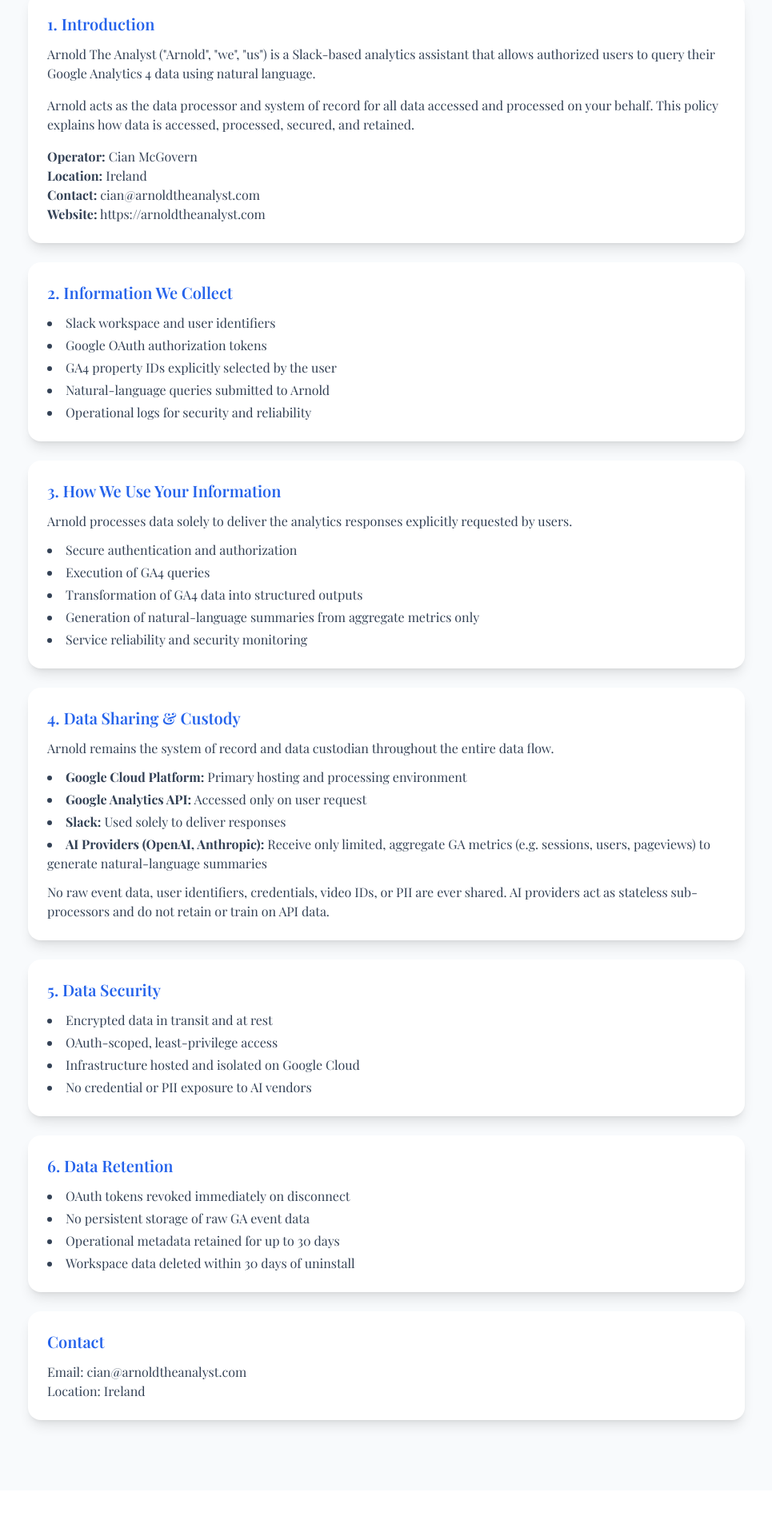
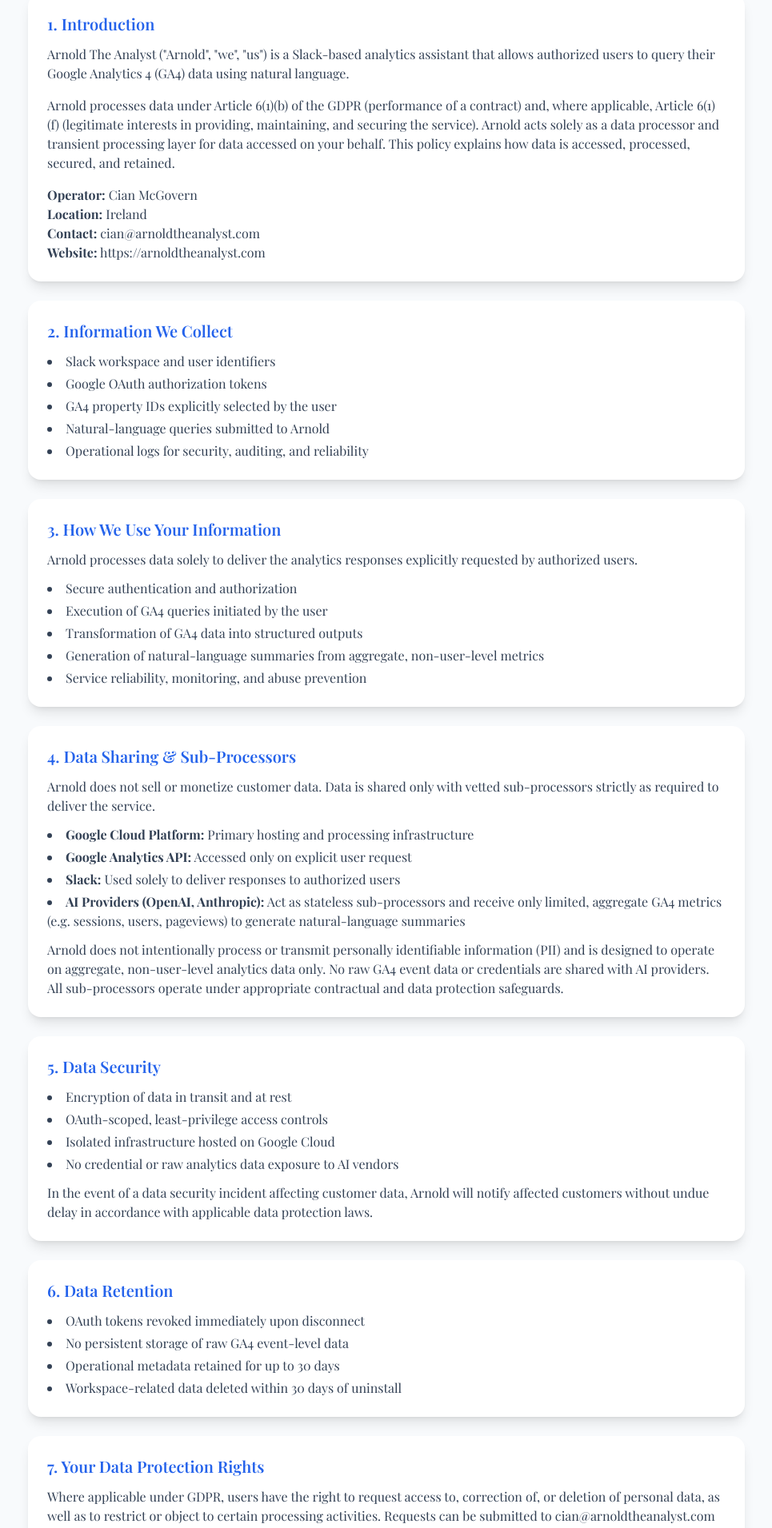
Before and after one commit to McGovs/arnold-the-analyst-frontend-v2-markdown, a React (Vite) app: page /privacy-terms in a window 1280 px wide. Shown: the part 360-2271 px from the top of the page at 80% size, without its empty margins (157-1122 px from the left). Before the commit the page ends 2224 px from the top, so only its background shows below. Built offline with nearby package versions, Linux system fonts and the light colour scheme; a web font is replaced by a local one.

Commit message:
Update Privacy.tsx

```diff
--- a/src/pages/Privacy.tsx
+++ b/src/pages/Privacy.tsx
@@ -6,7 +6,7 @@ export default function Privacy() {
     <main className="pt-20 pb-16 px-6 flex-grow">
       <div className="max-w-4xl mx-auto">
         <h1 className="text-3xl md:text-4xl font-bold mb-6 text-slate-900">
-          Privacy Policy & <span className="text-transparent bg-clip-text bg-gradient-to-r from-blue-600 to-indigo-600">Terms of Service</span>
+          Privacy <span className="text-transparent bg-clip-text bg-gradient-to-r from-blue-600 to-indigo-600">Policy</span>
         </h1>
 
         <div className="bg-white p-6 rounded-2xl shadow-lg mb-6">
@@ -18,17 +18,20 @@ export default function Privacy() {
 
         {/* PRIVACY POLICY */}
         <div className="bg-gradient-to-r from-blue-600 to-indigo-600 p-4 rounded-2xl mb-6">
-          <h1 className="text-2xl font-bold text-white">PRIVACY POLICY</h1>
+          <h2 className="text-2xl font-bold text-white">PRIVACY POLICY</h2>
         </div>
 
         {/* 1. Introduction */}
         <div className="bg-white p-6 rounded-2xl shadow-lg mb-6">
-          <h2 className="text-xl font-semibold mb-3 text-blue-600">1. Introduction</h2>
+          <h3 className="text-xl font-semibold mb-3 text-blue-600">1. Introduction</h3>
           <p className="text-slate-700 mb-4">
-            Arnold The Analyst ("Arnold", "we", "us") is a Slack-based analytics assistant that allows authorized users to query their Google Analytics 4 data using natural language.
+            Arnold The Analyst ("Arnold", "we", "us") is a Slack-based analytics assistant that allows authorized users to query their Google Analytics 4 (GA4) data using natural language.
           </p>
           <p className="text-slate-700 mb-4">
-            Arnold acts as the data processor and system of record for all data accessed and processed on your behalf. This policy explains how data is accessed, processed, secured, and retained.
+            Arnold processes data under Article 6(1)(b) of the GDPR (performance of a contract) and, where applicable,
+            Article 6(1)(f) (legitimate interests in providing, maintaining, and securing the service).
+            Arnold acts solely as a data processor and transient processing layer for data accessed on your behalf.
+            This policy explains how data is accessed, processed, secured, and retained.
           </p>
           <p className="text-slate-700">
             <strong>Operator:</strong> Cian McGovern<br />
@@ -40,73 +43,93 @@ export default function Privacy() {
 
         {/* 2. Information We Collect */}
         <div className="bg-white p-6 rounded-2xl shadow-lg mb-6">
-          <h2 className="text-xl font-semibold mb-3 text-blue-600">2. Information We Collect</h2>
+          <h3 className="text-xl font-semibold mb-3 text-blue-600">2. Information We Collect</h3>
           <ul className="text-slate-700 list-disc list-inside space-y-1">
             <li>Slack workspace and user identifiers</li>
             <li>Google OAuth authorization tokens</li>
             <li>GA4 property IDs explicitly selected by the user</li>
             <li>Natural-language queries submitted to Arnold</li>
-            <li>Operational logs for security and reliability</li>
+            <li>Operational logs for security, auditing, and reliability</li>
           </ul>
         </div>
 
         {/* 3. How We Use Data */}
         <div className="bg-white p-6 rounded-2xl shadow-lg mb-6">
-          <h2 className="text-xl font-semibold mb-3 text-blue-600">3. How We Use Your Information</h2>
+          <h3 className="text-xl font-semibold mb-3 text-blue-600">3. How We Use Your Information</h3>
           <p className="text-slate-700 mb-3">
-            Arnold processes data solely to deliver the analytics responses explicitly requested by users.
+            Arnold processes data solely to deliver the analytics responses explicitly requested by authorized users.
           </p>
           <ul className="text-slate-700 list-disc list-inside space-y-1">
             <li>Secure authentication and authorization</li>
-            <li>Execution of GA4 queries</li>
+            <li>Execution of GA4 queries initiated by the user</li>
             <li>Transformation of GA4 data into structured outputs</li>
-            <li>Generation of natural-language summaries from aggregate metrics only</li>
-            <li>Service reliability and security monitoring</li>
+            <li>Generation of natural-language summaries from aggregate, non-user-level metrics</li>
+            <li>Service reliability, monitoring, and abuse prevention</li>
           </ul>
         </div>
 
-        {/* 4. Data Sharing & Custody */}
+        {/* 4. Data Sharing & Sub-Processors */}
         <div className="bg-white p-6 rounded-2xl shadow-lg mb-6">
-          <h2 className="text-xl font-semibold mb-3 text-blue-600">4. Data Sharing & Custody</h2>
+          <h3 className="text-xl font-semibold mb-3 text-blue-600">4. Data Sharing & Sub-Processors</h3>
           <p className="text-slate-700 mb-3">
-            Arnold remains the system of record and data custodian throughout the entire data flow.
+            Arnold does not sell or monetize customer data. Data is shared only with vetted sub-processors
+            strictly as required to deliver the service.
           </p>
           <ul className="text-slate-700 list-disc list-inside space-y-1">
-            <li><strong>Google Cloud Platform:</strong> Primary hosting and processing environment</li>
-            <li><strong>Google Analytics API:</strong> Accessed only on user request</li>
-            <li><strong>Slack:</strong> Used solely to deliver responses</li>
-            <li><strong>AI Providers (OpenAI, Anthropic):</strong> Receive only limited, aggregate GA metrics (e.g. sessions, users, pageviews) to generate natural-language summaries</li>
+            <li><strong>Google Cloud Platform:</strong> Primary hosting and processing infrastructure</li>
+            <li><strong>Google Analytics API:</strong> Accessed only on explicit user request</li>
+            <li><strong>Slack:</strong> Used solely to deliver responses to authorized users</li>
+            <li>
+              <strong>AI Providers (OpenAI, Anthropic):</strong> Act as stateless sub-processors and receive only
+              limited, aggregate GA4 metrics (e.g. sessions, users, pageviews) to generate natural-language summaries
+            </li>
           </ul>
           <p className="text-slate-700 mt-3">
-            No raw event data, user identifiers, credentials, video IDs, or PII are ever shared. AI providers act as stateless sub-processors and do not retain or train on API data.
+            Arnold does not intentionally process or transmit personally identifiable information (PII) and is designed
+            to operate on aggregate, non-user-level analytics data only. No raw GA4 event data or credentials are shared
+            with AI providers. All sub-processors operate under appropriate contractual and data protection safeguards.
           </p>
         </div>
 
-        {/* 5. Security */}
+        {/* 5. Data Security */}
         <div className="bg-white p-6 rounded-2xl shadow-lg mb-6">
-          <h2 className="text-xl font-semibold mb-3 text-blue-600">5. Data Security</h2>
+          <h3 className="text-xl font-semibold mb-3 text-blue-600">5. Data Security</h3>
           <ul className="text-slate-700 list-disc list-inside space-y-1">
-            <li>Encrypted data in transit and at rest</li>
-            <li>OAuth-scoped, least-privilege access</li>
-            <li>Infrastructure hosted and isolated on Google Cloud</li>
-            <li>No credential or PII exposure to AI vendors</li>
+            <li>Encryption of data in transit and at rest</li>
+            <li>OAuth-scoped, least-privilege access controls</li>
+            <li>Isolated infrastructure hosted on Google Cloud</li>
+            <li>No credential or raw analytics data exposure to AI vendors</li>
+          </ul>
+          <p className="text-slate-700 mt-3">
+            In the event of a data security incident affecting customer data, Arnold will notify affected customers
+            without undue delay in accordance with applicable data protection laws.
+          </p>
+        </div>
+
+        {/* 6. Data Retention */}
+        <div className="bg-white p-6 rounded-2xl shadow-lg mb-6">
+          <h3 className="text-xl font-semibold mb-3 text-blue-600">6. Data Retention</h3>
+          <ul className="text-slate-700 list-disc list-inside space-y-1">
+            <li>OAuth tokens revoked immediately upon disconnect</li>
+            <li>No persistent storage of raw GA4 event-level data</li>
+            <li>Operational metadata retained for up to 30 days</li>
+            <li>Workspace-related data deleted within 30 days of uninstall</li>
           </ul>
         </div>
 
-        {/* 6. Retention */}
+        {/* 7. Your Data Protection Rights */}
         <div className="bg-white p-6 rounded-2xl shadow-lg mb-6">
-          <h2 className="text-xl font-semibold mb-3 text-blue-600">6. Data Retention</h2>
-          <ul className="text-slate-700 list-disc list-inside space-y-1">
-            <li>OAuth tokens revoked immediately on disconnect</li>
-            <li>No persistent storage of raw GA event data</li>
-            <li>Operational metadata retained for up to 30 days</li>
-            <li>Workspace data deleted within 30 days of uninstall</li>
-          </ul>
+          <h3 className="text-xl font-semibold mb-3 text-blue-600">7. Your Data Protection Rights</h3>
+          <p className="text-slate-700">
+            Where applicable under GDPR, users have the right to request access to, correction of, or deletion of
+            personal data, as well as to restrict or object to certain processing activities.
+            Requests can be submitted to cian@arnoldtheanalyst.com and will be handled within statutory timelines.
+          </p>
         </div>
 
         {/* CONTACT */}
         <div className="bg-white p-6 rounded-2xl shadow-lg mb-6">
-          <h2 className="text-xl font-semibold mb-3 text-blue-600">Contact</h2>
+          <h3 className="text-xl font-semibold mb-3 text-blue-600">Contact</h3>
           <p className="text-slate-700">
             Email: cian@arnoldtheanalyst.com<br />
             Location: Ireland
```
